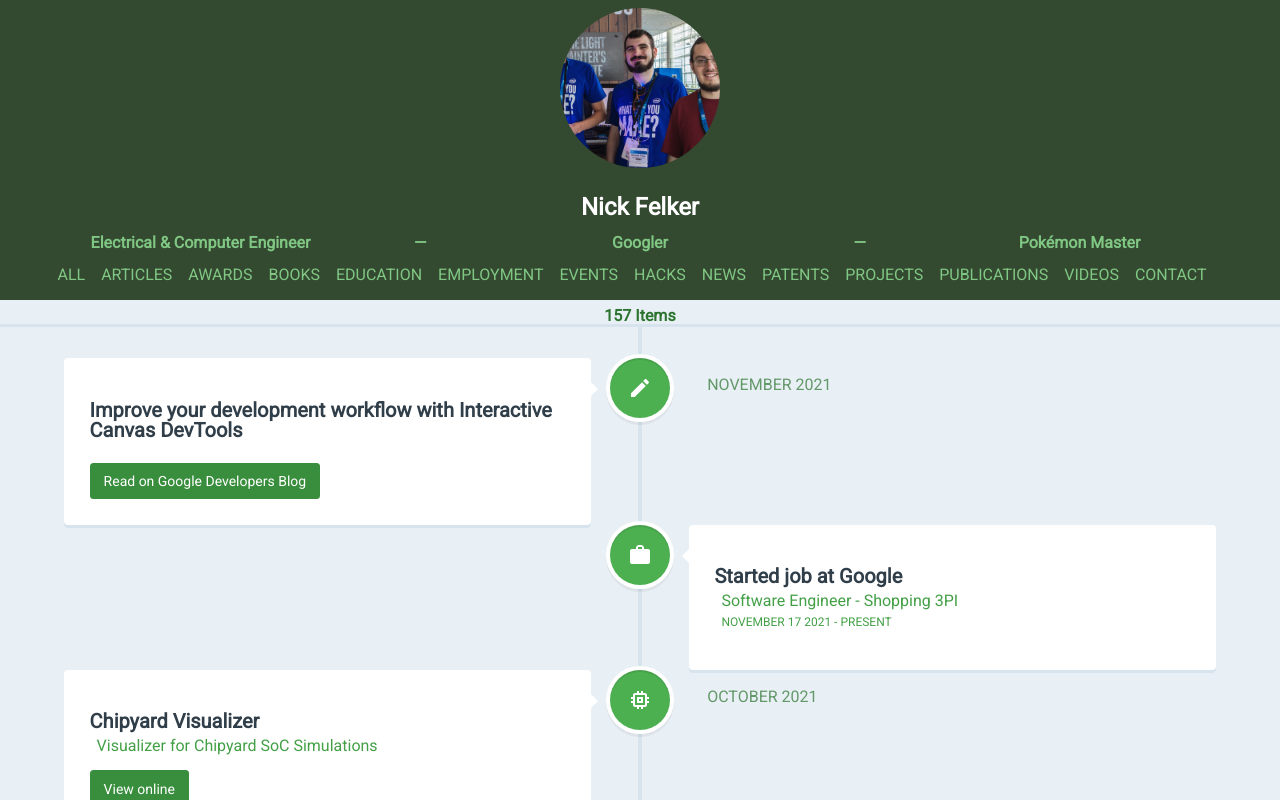
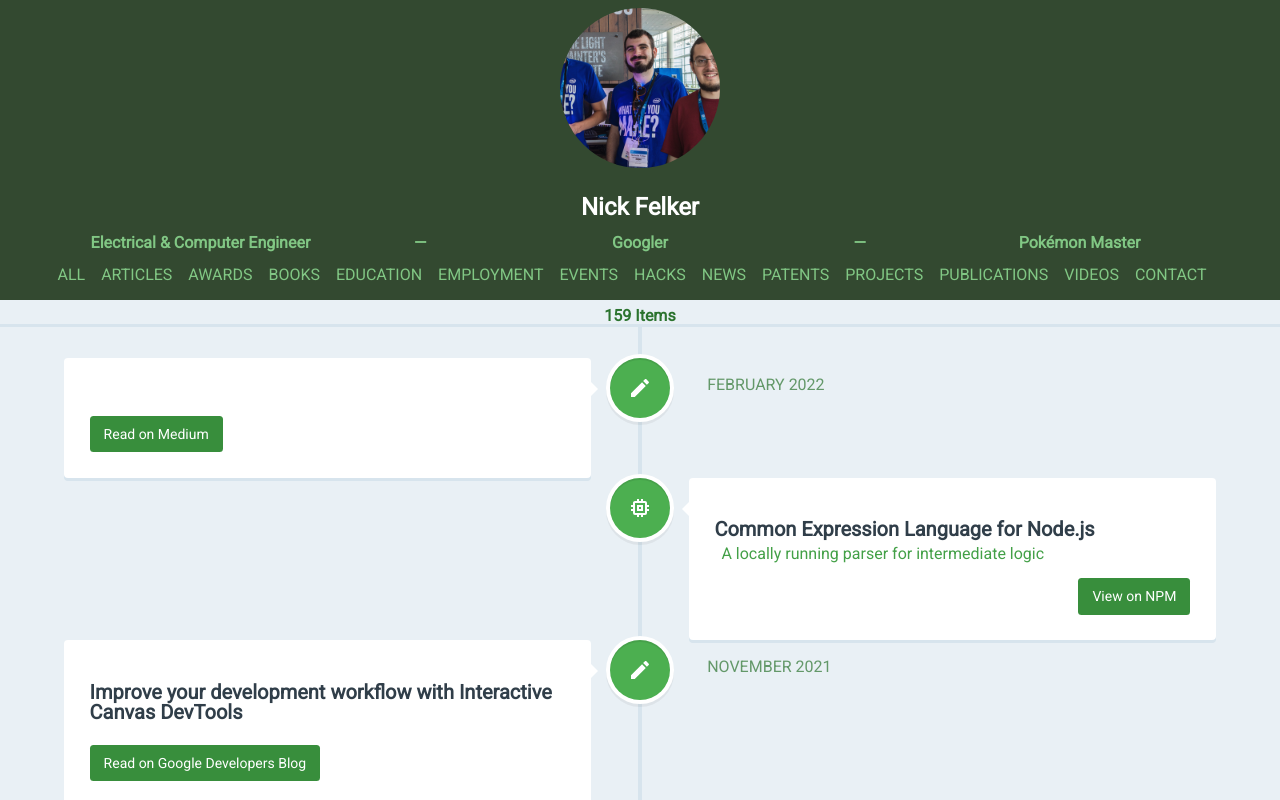
Before and after one commit to Fleker/Fleker.github.io, an Angular app: page / in a window 1280 px wide. Shown: the top 800 px of the page. Built offline with nearby package versions, Linux system fonts and the light colour scheme.

Commit message:
Add article, project
Fixes #91

```diff
--- a/src/entries.articles.ts
+++ b/src/entries.articles.ts
@@ -201,5 +201,11 @@
       linkText: "Read on Google Developers Blog",
       name: "Improve your development workflow with Interactive Canvas DevTools",
       date: "November 23 2021"
+  },
+  {
+      type: "Articles",
+      link: "https://medium.com/@fleker/visualizing-risc-v-chipyard-systems-with-chipyard-viewer-329aeba78cd3",
+      linkText: "Read on Medium",
+      date: "February 16 2022"
   }
 ]
--- a/src/entries.projects.ts
+++ b/src/entries.projects.ts
@@ -126,5 +126,13 @@
       "link": "https://chrome.google.com/webstore/detail/interactive-canvas-devtoo/pkjknimohoicpbkkgdhbdhcgnbcdefhk",
       "linkText": "View in Chrome Web Store",
       "date": "September 26 2021"
+  },
+  {
+      type: "Projects",
+      name: "Common Expression Language for Node.js",
+      description: "A locally running parser for intermediate logic",
+      link: "https://www.npmjs.com/package/@fleker/cel-js",
+      linkText: "View on NPM",
+      date: "February 7 2022",
   }
 ]
```
